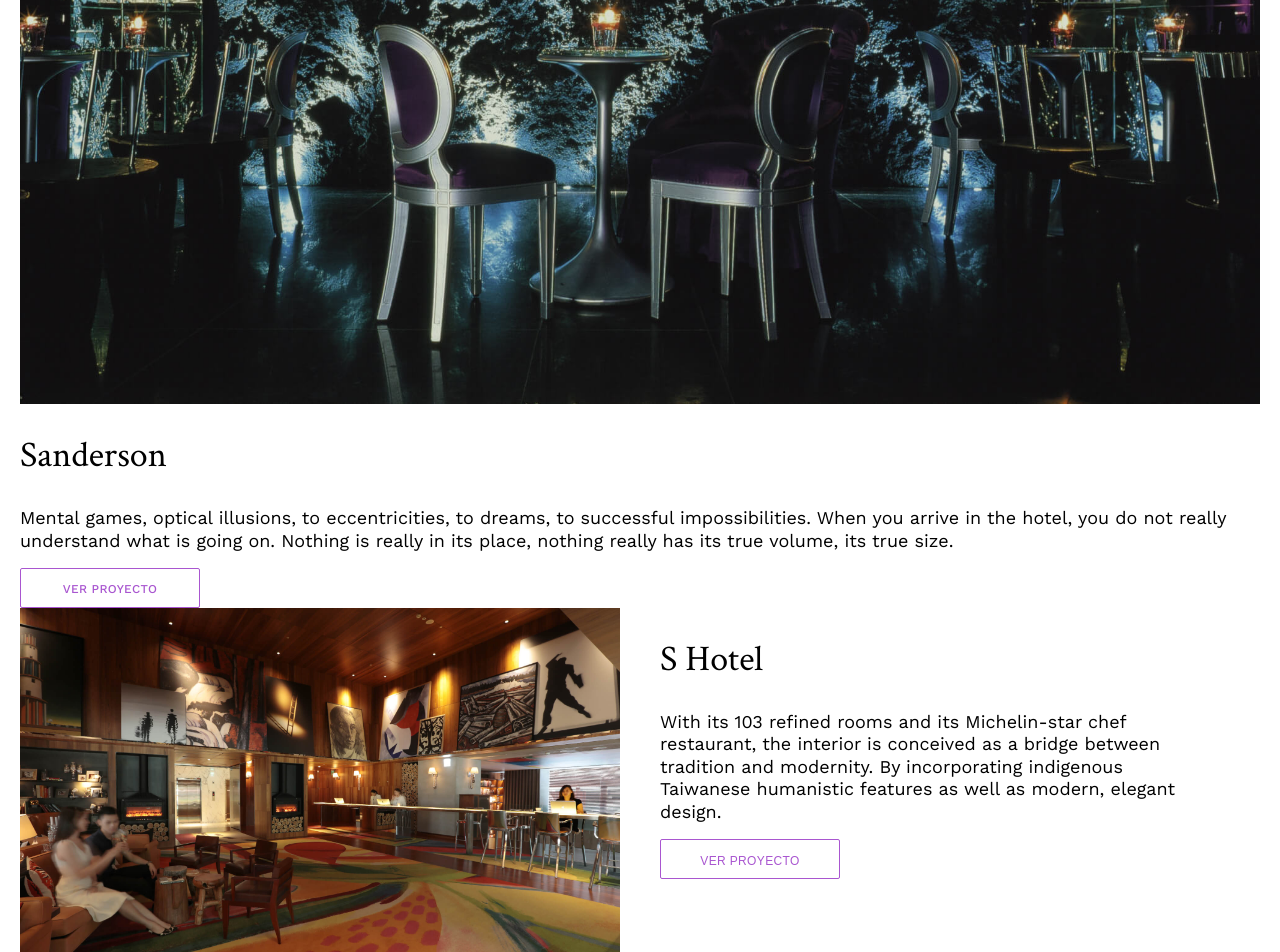
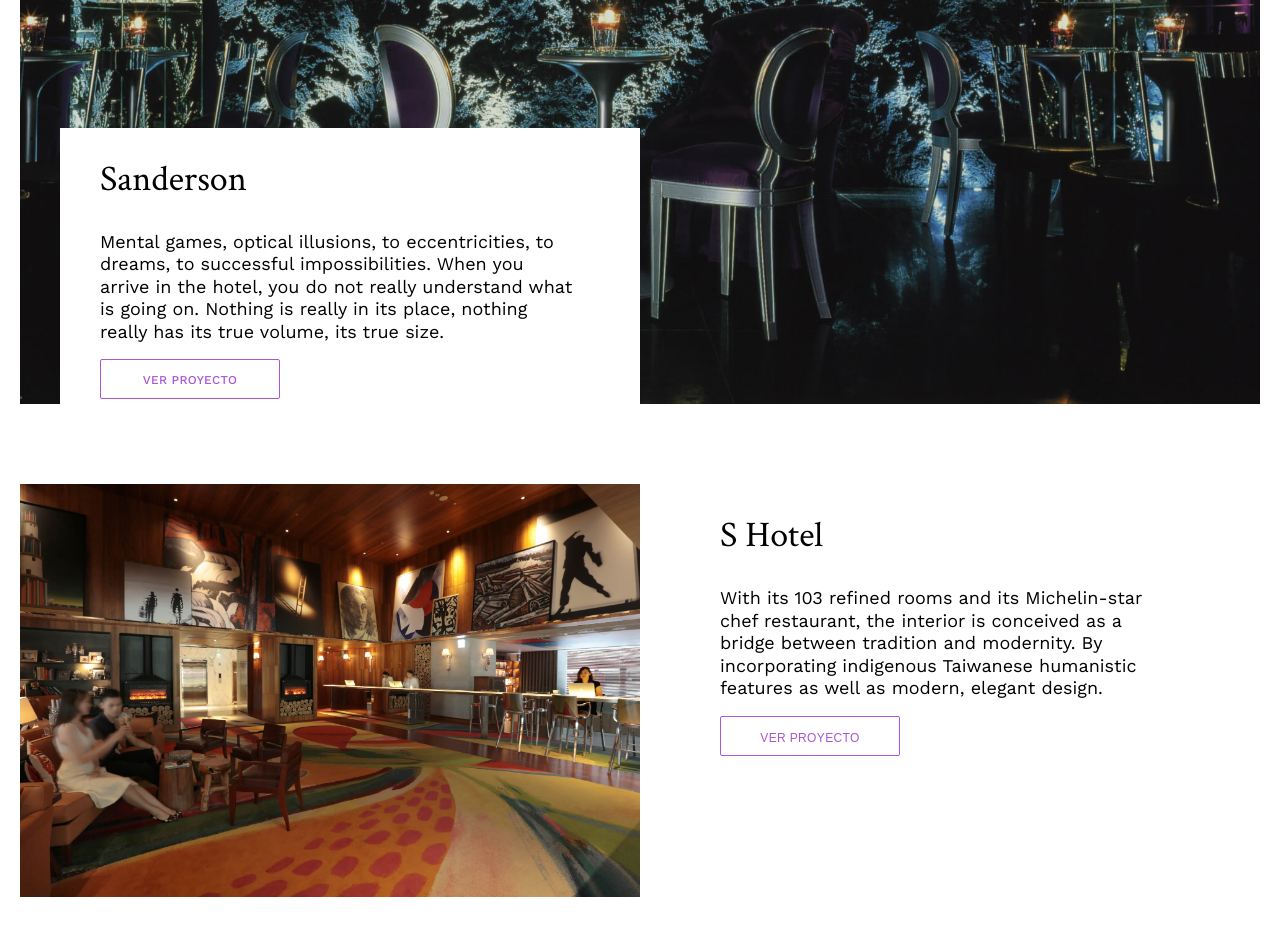
Before and after one commit to zamoks95/frontendTest, a Next.js app: page /portfolio in a window 1280 px wide. Shown: the part 560-1512 px from the top of the page. Built offline with nearby package versions, Linux system fonts and the light colour scheme.

Commit message:
Modularized Billboard

```diff
--- a/pages/index.jsx
+++ b/pages/index.jsx
@@ -18,9 +18,9 @@
 
       <Header />
       <main className="container">
-        <section className={styles.billboard}>
-          <img src="/main-image.jpg" />
-          <div className={styles.intro}>
+        <section className={"billboard"}>
+          <img className={"billboard__image"} src="/main-image.jpg" />
+          <div className={"billboard__intro"}>
             <h1>Hola, soy Jonas Kahnwald, diseñador de interiores</h1>
             <a className="button" href="#about">
               Sobre mí
--- a/pages/portfolio/index.jsx
+++ b/pages/portfolio/index.jsx
@@ -17,9 +17,9 @@
 
       <Header />
       <main className="container">
-        <section className={styles.billboard}>
-          <img src="/sanderson.jpg" />
-          <div className={styles.intro}>
+        <section className={"billboard"}>
+          <img className={"billboard__image"} src="/sanderson.jpg" />
+          <div className={"billboard__intro"}>
             <h2>Sanderson</h2>
             <p>
               Mental games, optical illusions, to eccentricities, to dreams, to successful
--- a/styles/Portfolio.module.scss
+++ b/styles/Portfolio.module.scss
@@ -5,20 +5,20 @@
       flex-direction: row-reverse;
       div {
         &:nth-child(1) {
-          padding: 0px 0px 0px 1.25em;
+          padding: 0px 0px 0px 0em;
         }
         &:nth-child(2) {
-          padding: 0em 1.25em 0px 5em;
+          padding: 0em 5em 0px 5em;
         }
       }
     }
     &:nth-child(odd) {
       div {
         &:nth-child(1) {
-          padding: 0px 1.25em 0px 0px;
+          padding: 0px 0px 0px 0px;
         }
         &:nth-child(2) {
-          padding: 0em 5em 0px 1.25em;
+          padding: 0em 5em 0px 5em;
         }
       }
     }
--- /dev/null
+++ b/styles/billboard.scss
@@ -0,0 +1,26 @@
+.billboard {
+    &__image {
+        width: 100%;
+    }
+    &__intro {
+        margin-top: -1.25em;
+        a {
+            margin-bottom: 3.75em;
+        }
+    }
+    @media (min-width: 48em) {
+        & {
+            position: relative;
+            overflow: hidden;
+            margin-bottom: 5em;
+            &__intro {
+                position: absolute;
+                background-color: $light;
+                width: calc(50% - 2.5em);
+                left: 2.5em;
+                bottom: -2.5em;
+                padding: 0em 4em 0em 2.5em;
+            }
+        }
+    }
+}
--- a/styles/globals.scss
+++ b/styles/globals.scss
@@ -84,3 +84,4 @@
 @import "./buttons.scss";
 @import "./container.scss";
 @import "./grid.scss";
+@import "./billboard.scss";
```
